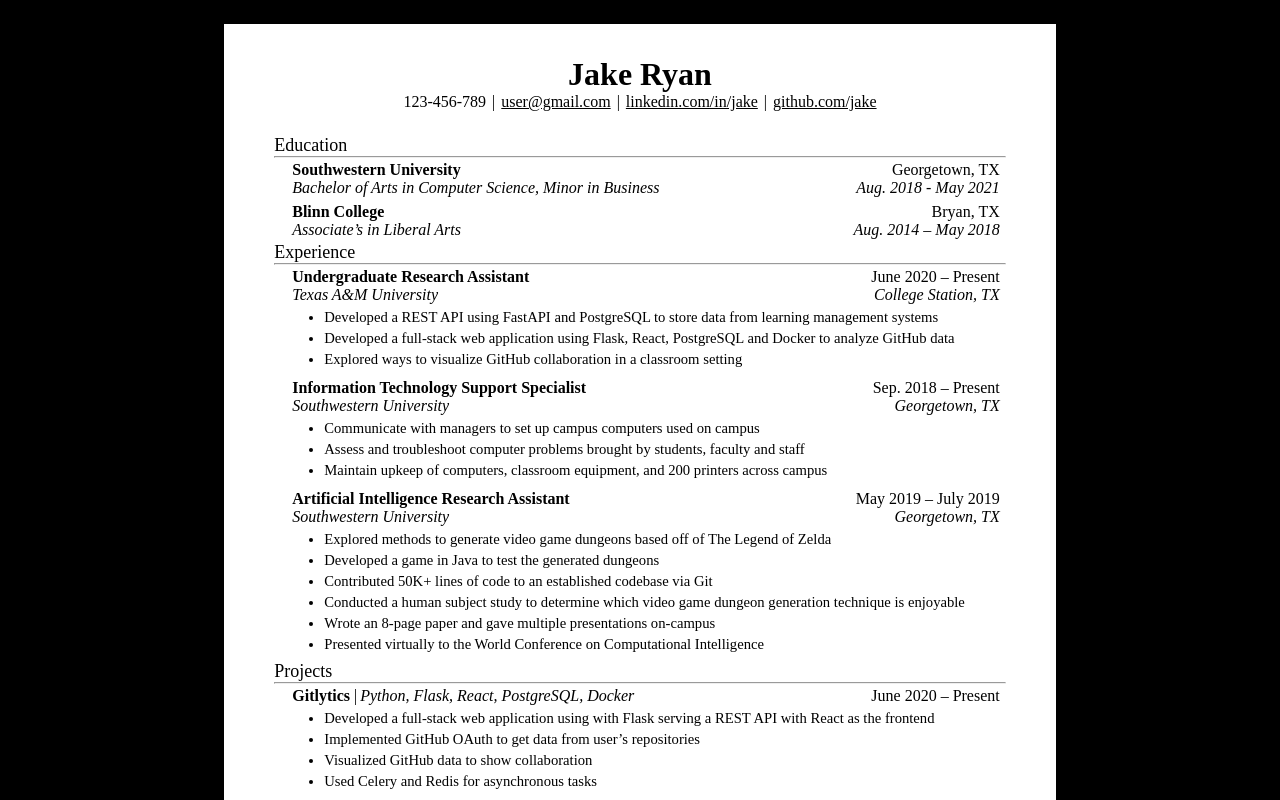
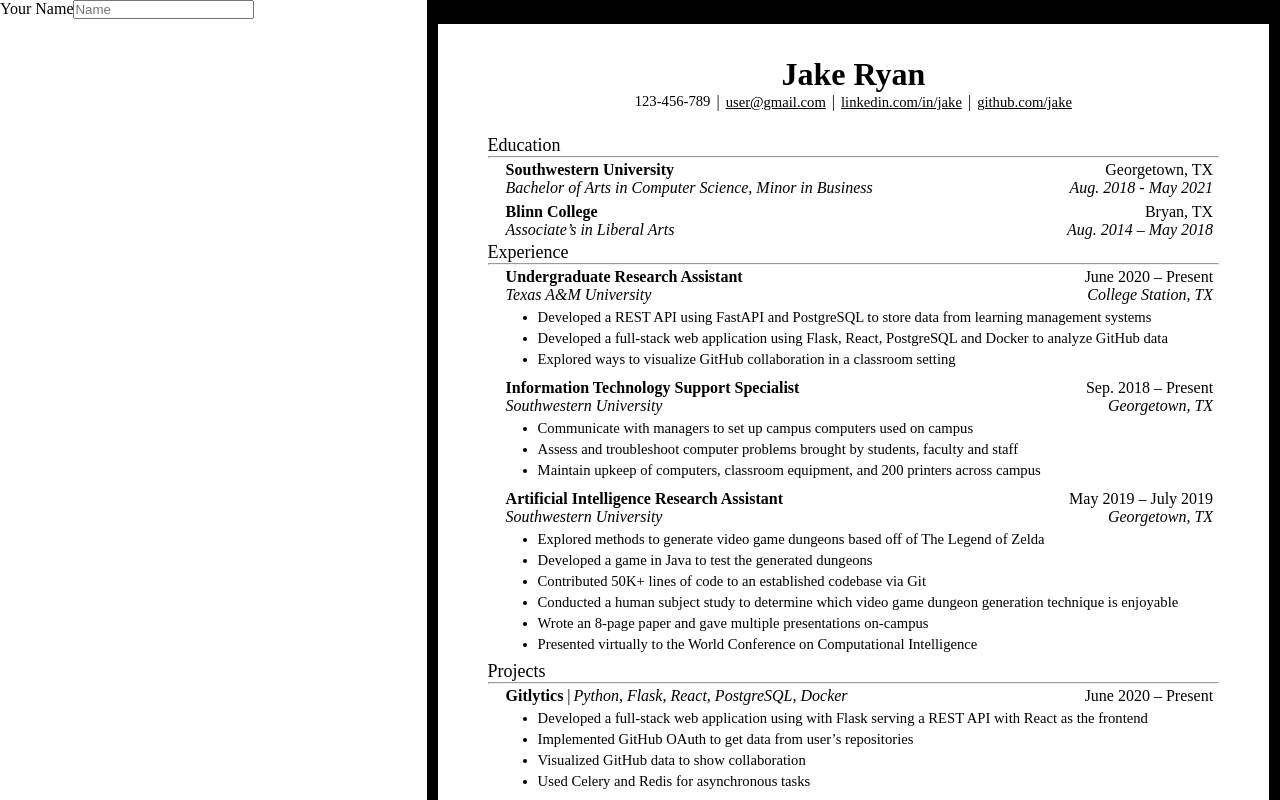
Before and after one commit to Etativel/cv-maker, a React (Vite) app: page / in a window 1280 px wide. Shown: the top 800 px of the page. Built offline with nearby package versions, Linux system fonts and the light colour scheme.

Commit message:
feat: adding state corresponding each components

```diff
--- a/src/App.jsx
+++ b/src/App.jsx
@@ -1,12 +1,42 @@
 import "./App.css";
 import Sidebar from "./components/Sidebar";
 import Canvas from "./components/Canvas";
+import { useState } from "react";
 
 function App() {
+  const [profile, setProfile] = useState({});
+  const [education, setEducation] = useState({});
+  const [experience, setExperience] = useState({});
+  const [projects, setProjects] = useState({});
+  const [skills, setSkills] = useState({});
+  const [font, setFont] = useState("Times New Roman");
   return (
     <div className="container">
-      <Sidebar className="sidebar-container" />
-      <Canvas className="canvas-container" />
+      <Sidebar
+        className="sidebar-container"
+        profile={profile}
+        education={education}
+        experience={experience}
+        projects={projects}
+        skills={skills}
+        font={font}
+        setProfile={setProfile}
+        setEducation={setEducation}
+        setExperience={setExperience}
+        setProjects={setProjects}
+        setSkills={setSkills}
+        setFont={setFont}
+      />
+
+      <Canvas
+        className="canvas-container"
+        profile={profile}
+        education={education}
+        experience={experience}
+        projects={projects}
+        skills={skills}
+        font={font}
+      />
     </div>
   );
 }
--- a/src/components/Canvas.jsx
+++ b/src/components/Canvas.jsx
@@ -1,32 +1,38 @@
 /* eslint-disable react/prop-types */
 import "../styles/Canvas.css";
-// import html2pdf from "html2pdf.js";
-function NameAndLinks({ font }) {
+
+function NameAndLinks({ profile, font }) {
   return (
     <div className="name-and-link-container" style={{ fontFamily: font }}>
       <h1 className="h1-name">Jake Ryan</h1>
       <ul className="profile-link-list-style profile-link">
-        <li>123-456-789</li>
+        <li className="profile-li">123-456-789</li>
         <li>|</li>
         <li>
-          <a href="#">user@gmail.com</a>
+          <a className="profile-li" href="#">
+            user@gmail.com
+          </a>
         </li>
         <li>|</li>
         <li>
-          <a href="#">linkedin.com/in/jake</a>
+          <a className="profile-li" href="#">
+            linkedin.com/in/jake
+          </a>
         </li>
         <li>| </li>
         <li>
-          <a href="#">github.com/jake</a>
+          <a className="profile-li" href="#">
+            github.com/jake
+          </a>
         </li>
       </ul>
     </div>
   );
 }
 
-function EducationSection() {
+function EducationSection({ education, font }) {
   return (
-    <div className="education-container">
+    <div className="education-container" style={{ fontFamily: font }}>
       <div className="education-head">Education</div>
       <hr />
       <div className="edu-1 edu-content">
@@ -65,9 +71,9 @@
   );
 }
 
-function ExperienceSection() {
+function ExperienceSection({ experience, font }) {
   return (
-    <div className="experience-container">
+    <div className="experience-container" style={{ fontFamily: font }}>
       <div className="experience-head">Experience</div>
       <hr />
       <div className="experience-point-con">
@@ -180,9 +186,9 @@
   );
 }
 
-function ProjectSection() {
+function ProjectSection({ projects, font }) {
   return (
-    <div className="projects-container">
+    <div className="projects-container" style={{ fontFamily: font }}>
       <div className="project-head">Projects</div>
       <hr />
       <div className="project-point-con">
@@ -255,9 +261,9 @@
   );
 }
 
-function TechnicalSkillSection() {
+function TechnicalSkillSection({ skills, font }) {
   return (
-    <div className="skill-container">
+    <div className="skill-container" style={{ fontFamily: font }}>
       <div className="skill-head">Technical Skills</div>
       <hr />
       <div className="skill-point-con">
@@ -313,16 +319,45 @@
   );
 }
 
-export default function Canvas() {
+function Paper({ profile, education, experience, projects, skills, font }) {
   return (
-    <div className="canvas">
-      <div className="paper">
-        <NameAndLinks font={"san-serif"} />
-        <EducationSection font={"san-serif"} />
-        <ExperienceSection font={"san-serif"} />
-        <ProjectSection font={"san-serif"} />
-        <TechnicalSkillSection font={"san-serif"} />
-      </div>
+    <div className="paper">
+      <NameAndLinks profile={profile} font={font} />
+      <EducationSection education={education} font={font} />
+      <ExperienceSection experience={experience} font={font} />
+      <ProjectSection projects={projects} font={font} />
+      <TechnicalSkillSection skills={skills} font={font} />
     </div>
   );
 }
+
+// Canvas Component
+export default function Canvas({
+  profile,
+  education,
+  experience,
+  projects,
+  skills,
+  font,
+}) {
+  return (
+    <div className="canvas">
+      <Paper
+        profile={profile}
+        education={education}
+        experience={experience}
+        projects={projects}
+        skills={skills}
+        font={font}
+      />
+      {/* <Paper
+        profile={profile}
+        education={education}
+        experience={experience}
+        projects={projects}
+        skills={skills}
+        font={font}
+      /> */}
+    </div>
+  );
+}
--- a/src/components/Sidebar.jsx
+++ b/src/components/Sidebar.jsx
@@ -1,5 +1,22 @@
 import "../styles/Sidebar.css";
 
+function ProfileForm() {
+  return (
+    <>
+      <form action="">
+        <label htmlFor="">
+          Your Name
+          <input type="text" placeholder="Name" />
+        </label>
+      </form>
+    </>
+  );
+}
+
 export default function Sidebar() {
-  return <div className="sidebar"></div>;
+  return (
+    <div className="sidebar">
+      <ProfileForm />
+    </div>
+  );
 }
--- a/src/styles/Canvas.css
+++ b/src/styles/Canvas.css
@@ -8,10 +8,12 @@
 }
 .canvas {
   display: flex;
-  justify-content: center;
+  justify-content: start;
+  flex-direction: column;
+  align-items: center;
   /* align-items: center; */
   /* text-align: center; */
-  height: 100vh;
+  min-height: fit-content;
   width: 100vw;
   /* background-color: red; */
   overflow-y: auto;
@@ -23,10 +25,12 @@
   align-items: center;
   flex-direction: column;
   width: 22cm;
+  /* height: 29.7cm; */
   height: 29.7cm;
   /* height: 60.7cm; */
   margin-top: 24px;
   margin-bottom: 24px;
+  padding-bottom: 24px;
   background: #fff;
   box-shadow: 0 4px 8px rgba(0, 0, 0, 0.2);
 }
@@ -54,6 +58,10 @@
   list-style: none;
   display: flex;
   gap: 6px;
+}
+
+.profile-li {
+  font-size: 14.666px;
 }
 
 /* Education */
--- a/src/styles/Sidebar.css
+++ b/src/styles/Sidebar.css
@@ -1,6 +1,11 @@
 .sidebar {
-  background-color: #0b192c;
+  /* background-color: #0b192c; */
   /* border-right: 1px solid white; */
   width: 40rem;
-  display: none;
+  /* display: none; */
+  overflow-y: auto;
 }
+
+.test {
+  height: 200px;
+}
```
